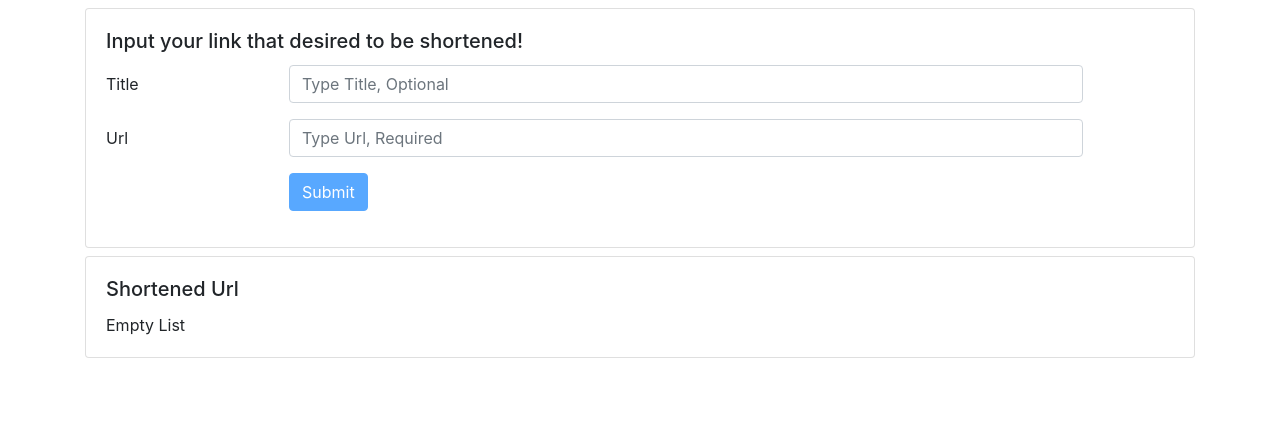
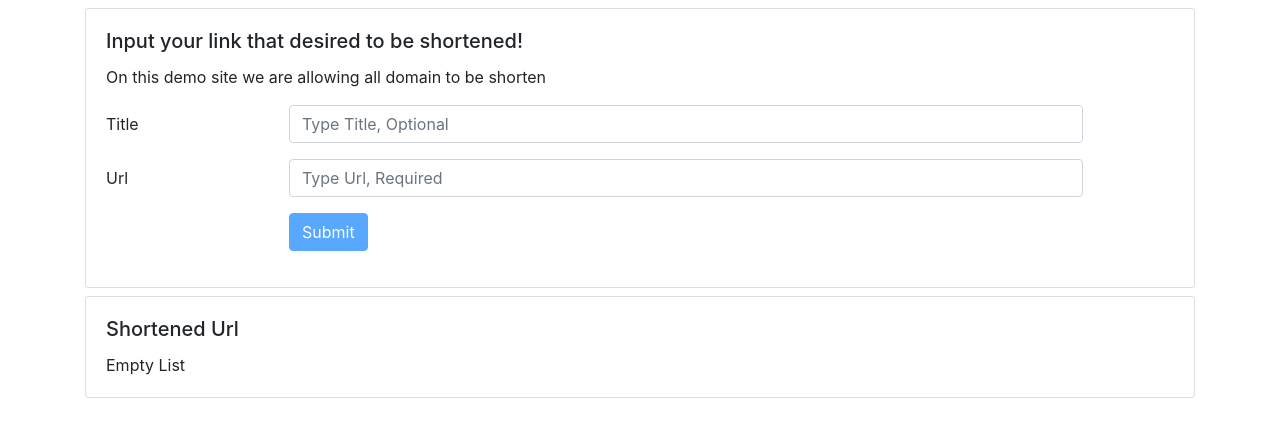
Before and after one commit to sss2sssss/react-shortener, a React (Create React App) app: page / in a window 1280 px wide. Shown: the top 434 px of the page. Built offline with nearby package versions, Linux system fonts and the light colour scheme.

Commit message:
Add new process env for demo mode

```diff
--- a/src/App.tsx
+++ b/src/App.tsx
@@ -201,6 +201,13 @@ export default class App extends Component<Props, State> {
             <Card>
               <Card.Body>
                 <Card.Title>Input your link that desired to be shortened!</Card.Title>
+                {
+                  (process.env.REACT_APP_DEMO_MODE && process.env.REACT_APP_DEMO_MODE?.split(",").length > 0)
+                    ?
+                  <Card.Text>On this demo site we are allowing to shorten this {process.env.REACT_APP_DEMO_MODE?.split(",").length} domains: {process.env.REACT_APP_DEMO_MODE}</Card.Text>
+                    :
+                  <Card.Text>On this demo site we are allowing all domain to be shorten</Card.Text>
+                }
                 <Form onSubmit={this.onSubmit}>
                   <Form.Group as={Row} controlId="formBasicTitle">
                     <Form.Label column sm={2}>Title</Form.Label>
```
Also changed, not shown: 1 other file (tests, documents, lock files or other folders).
